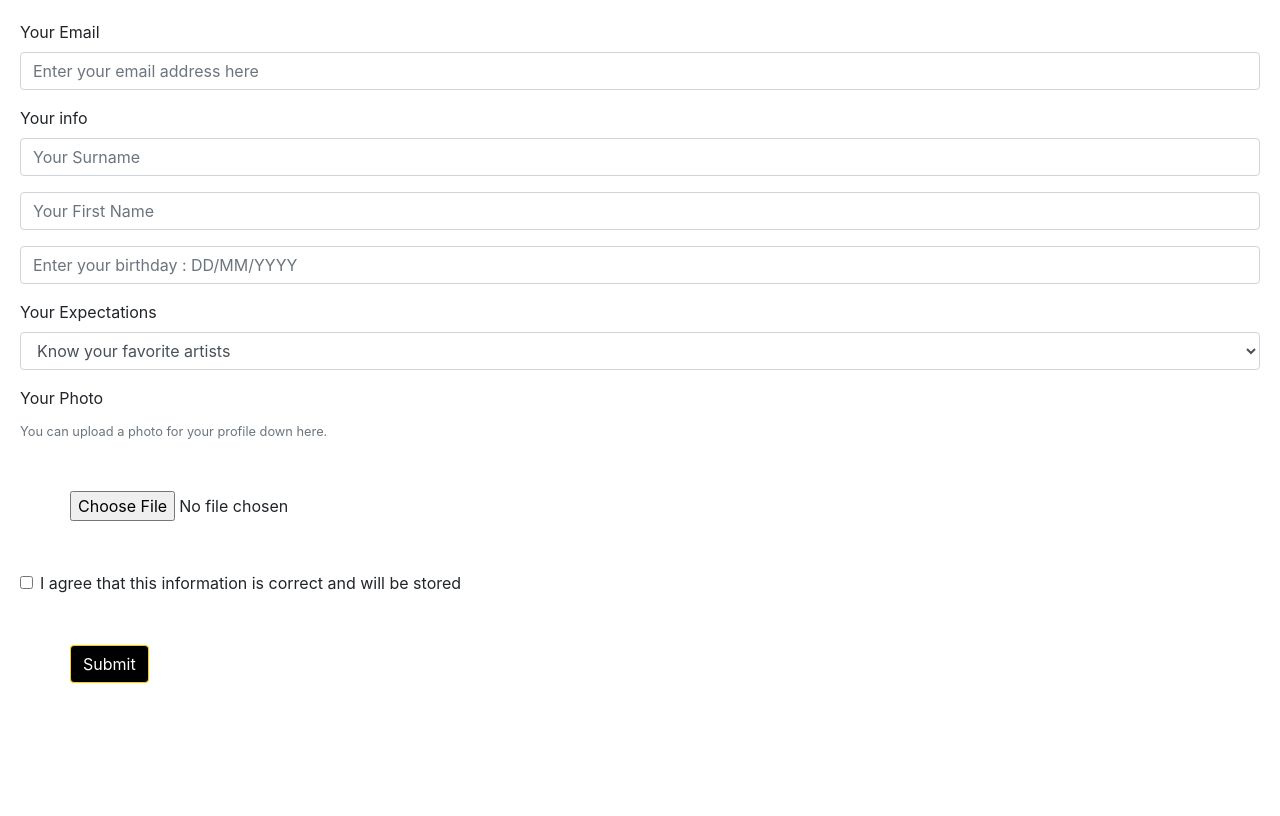
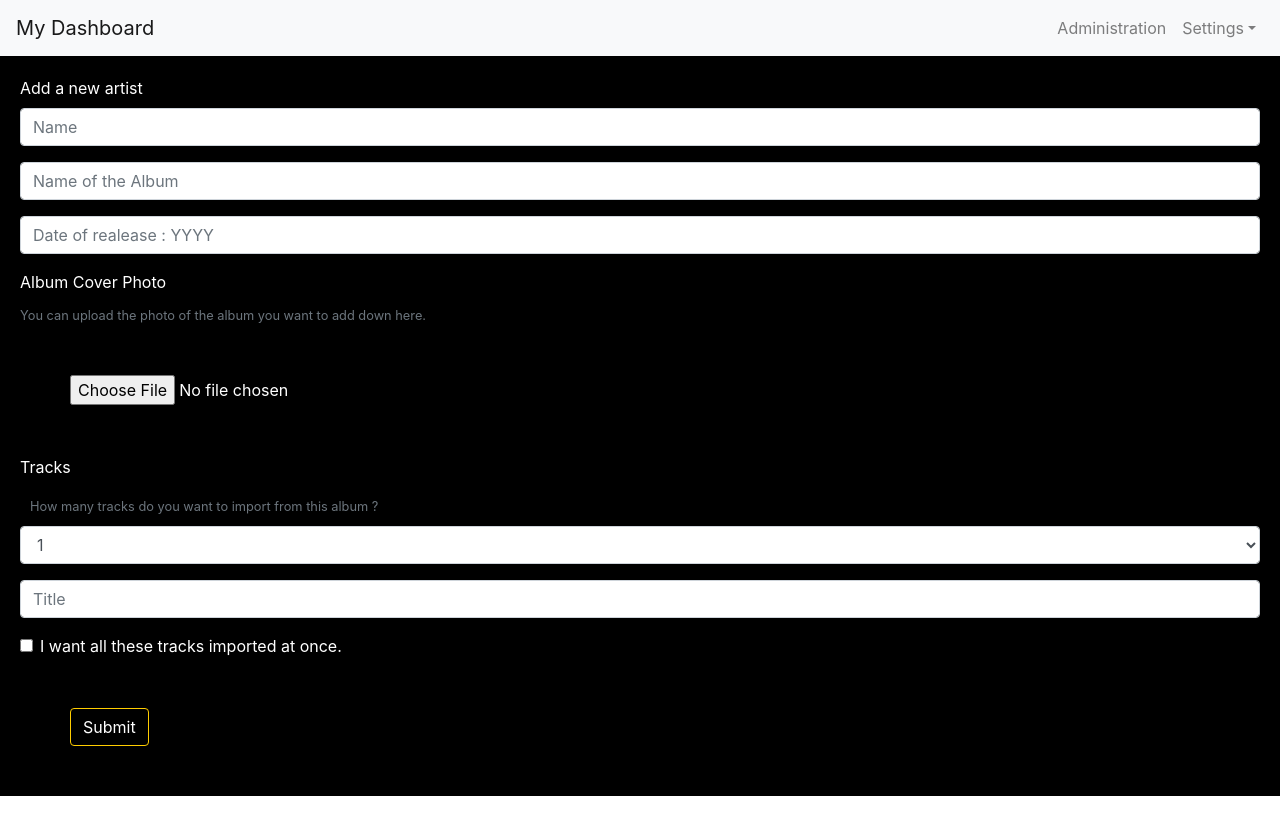
Before and after one commit to aliceValet/project, a React (Create React App) app: page /fillForm in a window 1280 px wide. Shown: the top 816 px of the page. Built offline with nearby package versions, Linux system fonts and the light colour scheme.

Commit message:
changes on form. New card. Still trying to import image for profile pic.

```diff
--- a/src/App.js
+++ b/src/App.js
@@ -4,7 +4,6 @@ import './App.css';
 import Routes from "./routes";
 
 import FirstComp from "./FirstComponent";
-import SecondComp from "./SecondComponent";
 import NavDraw from "./NavDrawer";
 import NavBarre from "./NavBarre";
 import FillForm from "./FillForm";
@@ -13,6 +12,7 @@ import LineGraph from "./LineGraf";
 import BarreCharte from "./BarreChart";
 import AreaCharte from "./ZoneChart";
 import Carde from "./Carte";
+import CardeTwo from "./CarteTwo";
 import { Container, Row, Col } from 'reactstrap';
 
 class App extends Component {
@@ -26,7 +26,7 @@ class App extends Component {
 		    <Container>
 		        <Row>
 		          <Col sm="12" xl="6"><PieChart/></Col>
-		          <Col sm="12" xl="6"><AreaCharte/></Col>
+		          <Col sm="12" xl="6"><CardeTwo/></Col>
 		        </Row>
 		        <Row>
 		          <Col sm="12" md="12" xl="6"><LineGraph/></Col>
@@ -37,7 +37,6 @@ class App extends Component {
 		        </Row>
 
 	      </Container>
-	      <FillForm/>
 
 
 	    </div>
--- /dev/null
+++ b/src/CarteTwo.js
@@ -0,0 +1,34 @@
+import React, { PureComponent } from 'react';
+import {
+  ResponsiveContainer
+} from 'recharts';
+import { Card, Button, CardTitle, CardText, Media } from 'reactstrap';
+
+class CardeTwo extends PureComponent {
+  static jsfiddleUrl = 'https://jsfiddle.net/alidingling/90v76x08/';
+
+  render() {
+    return (
+      <div style={{ width: '80%', height: 300, margin : 50}}>
+        <ResponsiveContainer>
+          <Card body inverse style={{ backgroundColor: '#000000', borderColor: '#F04E98' }} className="text-left">
+
+              <Media>
+                <Media left href="#">
+                  <Media object data-src="Cat.jpg" alt="Profile Pic" style={{margin: 20}}/>
+                </Media>
+                <Media body style={{fontSize: "18px"}} >
+                  <Media heading style={{fontSize: "30px"}}>
+                    Hello, Helen.
+                  </Media>
+                   Here are your insights for this week.
+                </Media>
+              </Media>
+            </Card>
+           </ResponsiveContainer>
+      </div>
+    );
+  }
+}
+
+export default CardeTwo;
--- /dev/null
+++ b/src/FillForm.css
@@ -0,0 +1,4 @@
+.filling{
+	background-color: #000000;
+	color : white;
+}
--- a/src/FillForm.js
+++ b/src/FillForm.js
@@ -1,48 +1,65 @@
 import React from 'react';
 import { Button, Form, FormGroup, Label, Input, FormText } from 'reactstrap';
+import './FillForm.css';
+import NavBarre from './NavBarre';
 
 
 class FillForm extends React.Component {
   render() {
     return (
-      <Form style={{margin:20}}>
+      <div className="filling">
+      <NavBarre/>
+      <Form style={{backgroundColor: "100",margin:20}}>
         <FormGroup>
-          <Label for="exampleEmail">Your Email</Label>
-          <Input type="email" name="email" id="exampleEmail" placeholder="Enter your email address here" />
+          <Label for="SurName">Add a new artist</Label>
+          <Input type="text" name="surname" id="NomFam" placeholder="Name" />
         </FormGroup>
         <FormGroup>
-          <Label for="SurName">Your info</Label>
-          <Input type="text" name="surname" id="NomFam" placeholder="Your Surname" />
-        </FormGroup>
-        <FormGroup>
-          <Input type="text" name="name" id="Prenom" placeholder="Your First Name" />
+          <Input type="text" name="name" id="Prenom" placeholder="Name of the Album" />
         </FormGroup>
          <FormGroup>
-          <Input type="text" name="birthday" id="BirthDate" placeholder="Enter your birthday : DD/MM/YYYY" />
-        </FormGroup>
-        <FormGroup>
-          <Label for="Expectation">Your Expectations</Label>
-          <Input type="select" name="select" id="exampleSelect">
-            <option>Know your favorite artists</option>
-            <option>Monitor your consumption of music</option>
-            <option>Know your favorite styles</option>
-          </Input>
+          <Input type="text" name="birthday" id="BirthDate" placeholder="Date of realease : YYYY" />
         </FormGroup>
         <FormGroup >
-          <Label for="exampleFile">Your Photo</Label>
+          <Label for="exampleFile">Album Cover Photo</Label>
            <FormText color="muted">
-            You can upload a photo for your profile down here.
+            You can upload the photo of the album you want to add down here.
           </FormText>
           <Input type="file" name="file" id="exampleFile" style={{margin:50}}/>
         </FormGroup>
+        <FormGroup>
+          <Label for="Expectation">Tracks</Label>
+          <FormText color="muted" style={{margin : 10}}>
+            How many tracks do you want to import from this album ?
+          </FormText>
+          <Input type="select" name="select" id="exampleSelect">
+            <option>1</option>
+            <option>2</option>
+            <option>3</option>
+            <option>4</option>
+            <option>5</option>
+            <option>6</option>
+            <option>7</option>
+            <option>8</option>
+            <option>9</option>
+            <option>10</option>
+
+          </Input>
+        </FormGroup>
+        <FormGroup>
+          <Input type="text" name="TrackTitle" id="TrackTit" placeholder="Title" />
+        </FormGroup>
+
+
         <FormGroup check>
           <Label check>
             <Input type="checkbox" />{' '}
-            I agree that this information is correct and will be stored
+            I want all these tracks imported at once.
           </Label>
         </FormGroup>
         <Button style={{backgroundColor:"#000000", borderColor:"#FFCD00", margin:50}} >Submit</Button>
       </Form>
+      </div>
     );
   }
 }
--- a/src/SecondComponent.js
+++ b/src/SecondComponent.js
@@ -1,6 +1,4 @@
 import React from 'react';
-import './SecondComponent.css';
-
 class SecondComp extends React.Component {
 
   render() {
```
Also changed, not shown: src/Carousel.js (deleted, +0 -96 lines), src/Cat.jpg (added).
